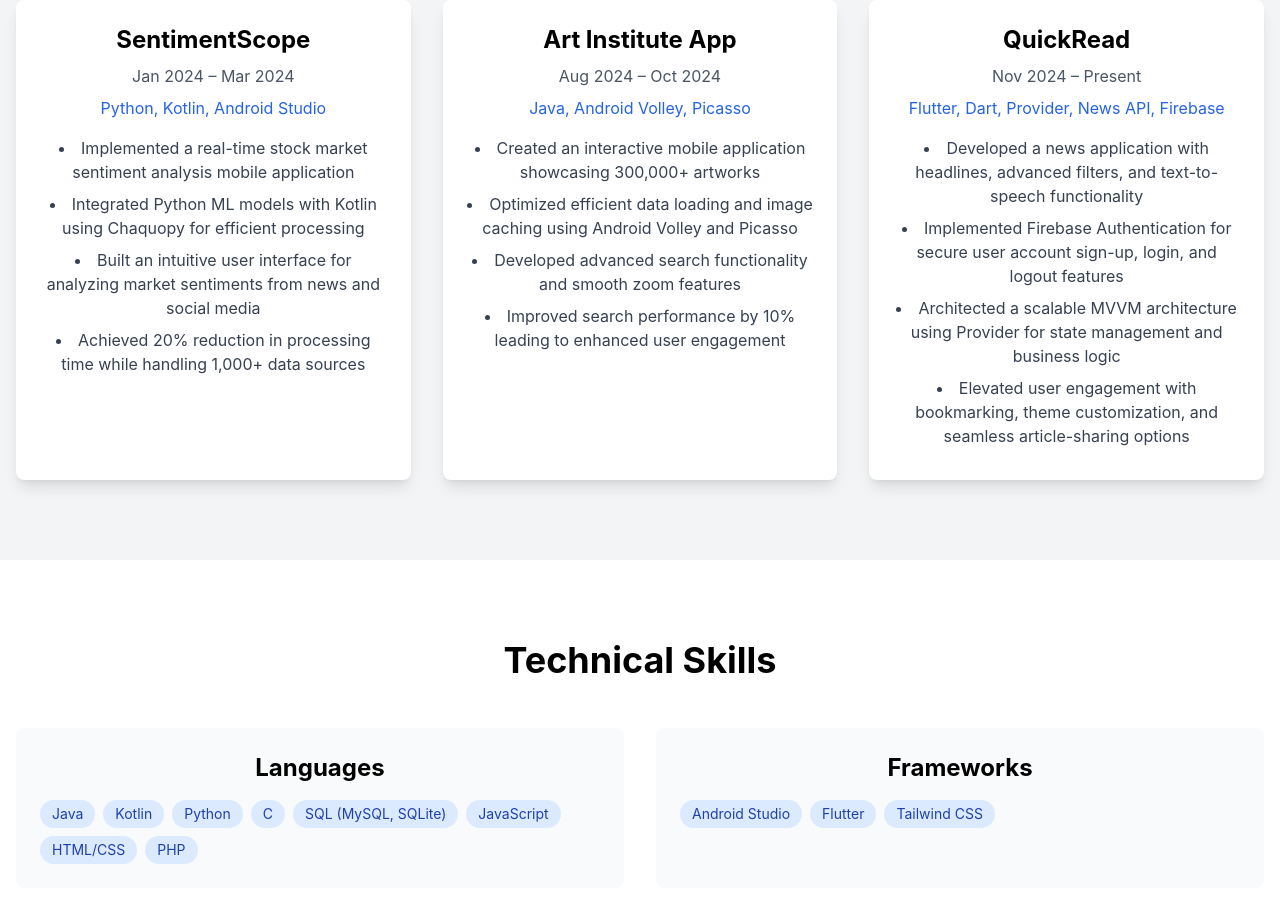
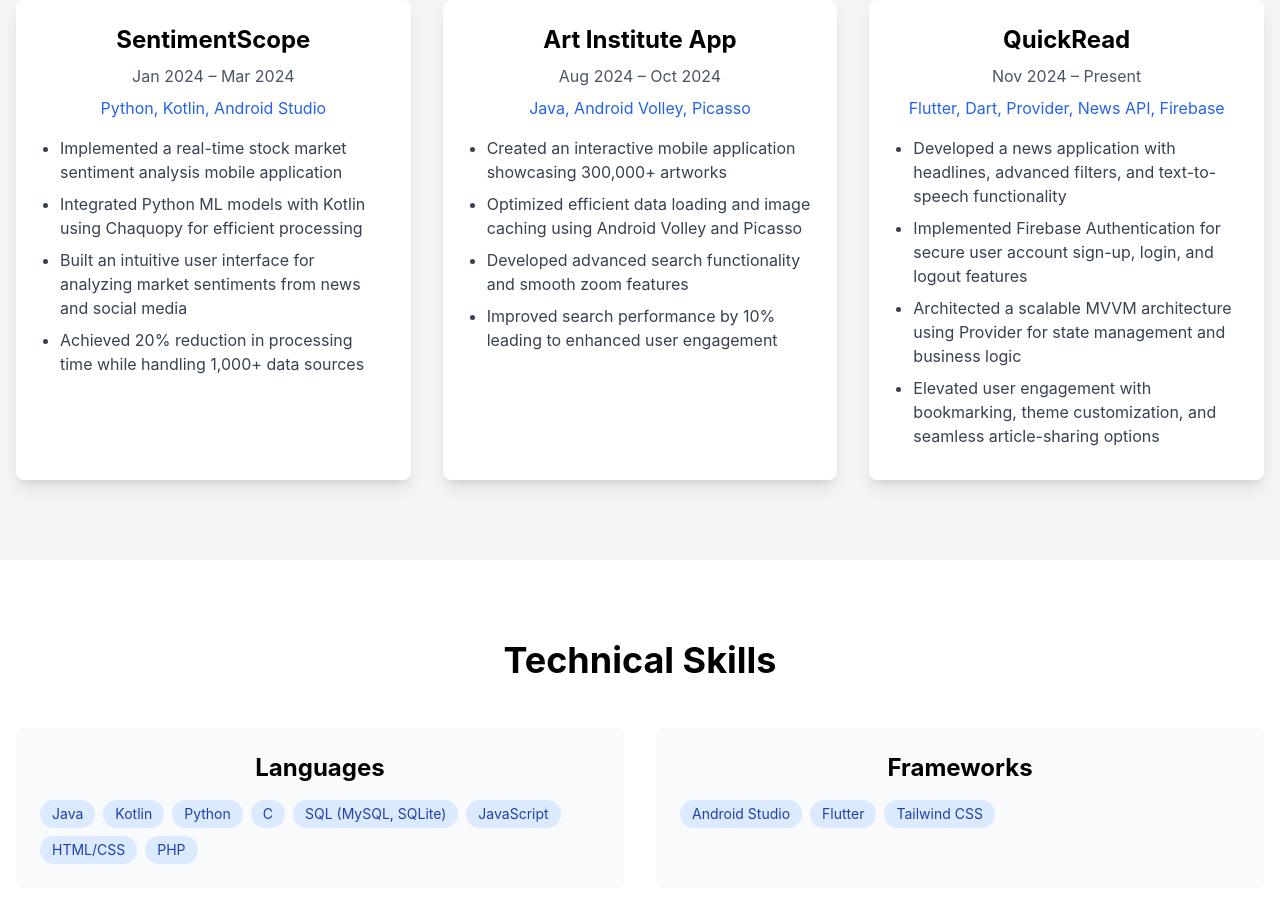
Before and after one commit to Sanmoy1/portfolio, a React (Create React App) app: page / in a window 1280 px wide. Shown: the part 1540-2442 px from the top of the page. Built offline with nearby package versions, Linux system fonts and the light colour scheme.

Commit message:
updated project section

```diff
--- a/src/components/Projects.js
+++ b/src/components/Projects.js
@@ -47,7 +47,7 @@
               <h3 className="text-2xl font-bold mb-2">{project.title}</h3>
               <p className="text-gray-600 mb-2">{project.date}</p>
               <p className="text-blue-600 mb-4">{project.tech}</p>
-              <ul className="list-disc list-inside text-gray-700">
+              <ul className="list-disc pl-5 text-gray-700 text-left">
                 {project.points.map((point, idx) => (
                   <li key={idx} className="mb-2">{point}</li>
                 ))}
```
